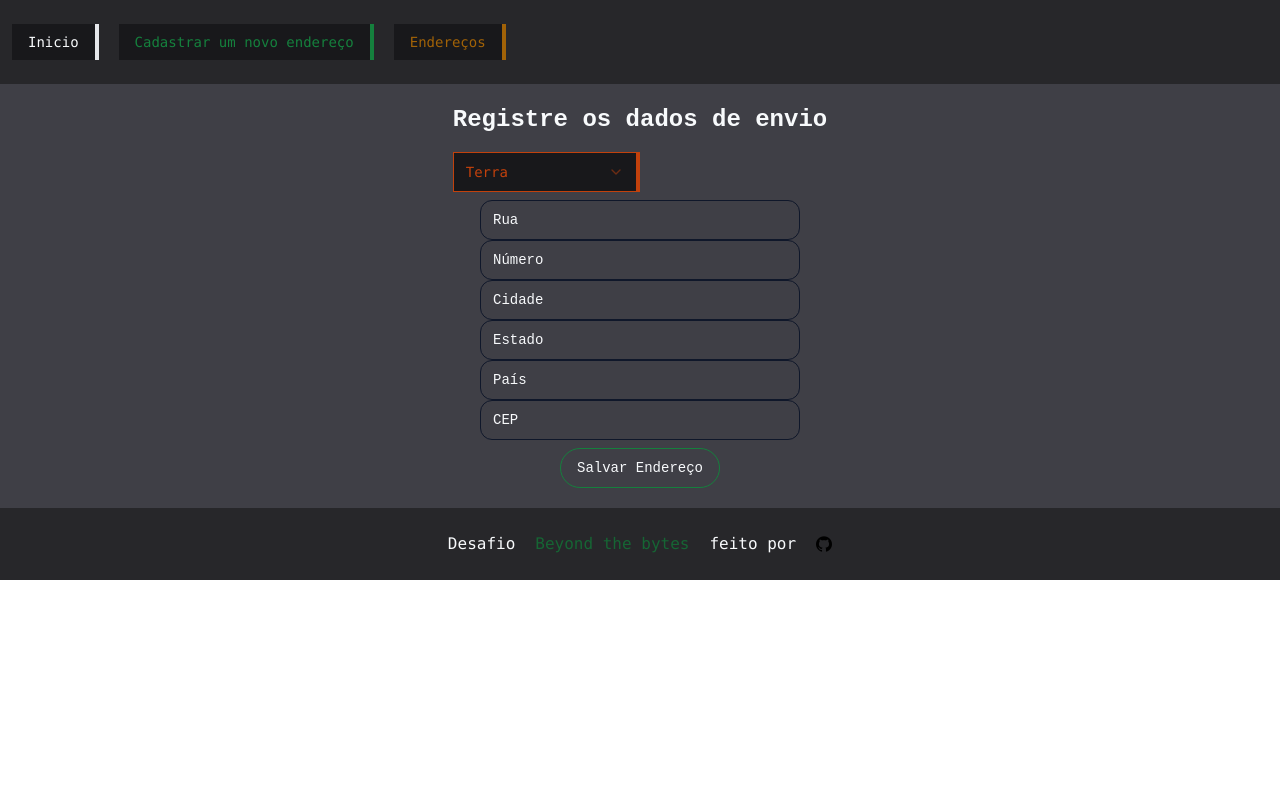
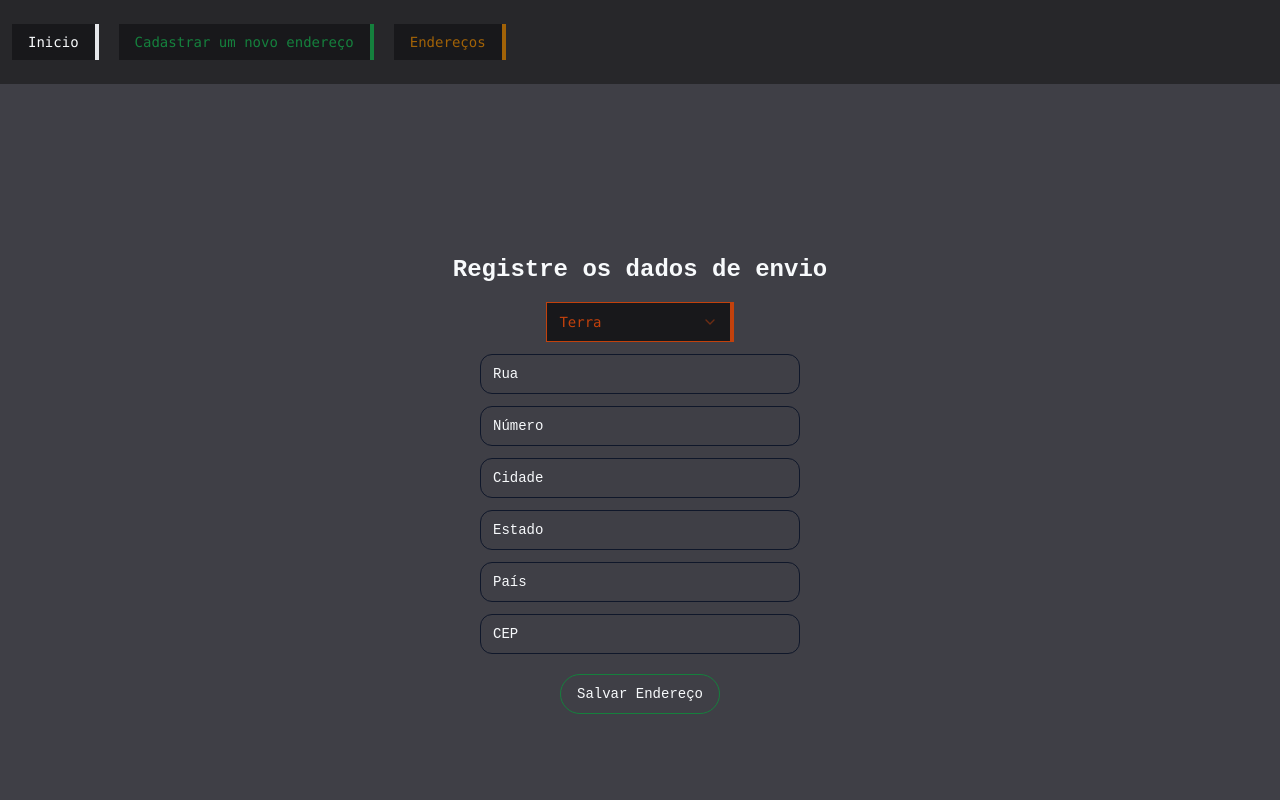
Before and after one commit to kevinDsousa/MarsEarthDeliveries, a React (Vite) app: page /new-address in a window 1280 px wide. Shown: the top 800 px of the page. Built offline with nearby package versions, Linux system fonts and the light colour scheme.

Commit message:
style: :lipstick: Ajuste no estilo do formulario

```diff
--- a/src/components/AddressForm.tsx
+++ b/src/components/AddressForm.tsx
@@ -50,9 +50,8 @@ export const AddressForm = () => {
     <FormProvider {...methods}>
       <form
         onSubmit={methods.handleSubmit(onSubmit)}
-        className="text-slate-50 flex flex-col items-center justify-end py-5"
+        className="flex flex-col items-center justify-center text-slade-50"
       >
-        <div>
         <h1 className="text-2xl text-slate-50 font-bold">
           Registre os dados de envio
         </h1>
@@ -89,13 +88,12 @@ export const AddressForm = () => {
             <SelectItem value="marte">Marte</SelectItem>
           </SelectContent>
         </Select>
-        </div>
 
         {planet === "terra" ? <EarthForm /> : <MarsForm />}
 
         <Button
           variant={"outline"}
-          className="border-green-700 rounded-full hover:bg-green-700"
+          className="text-slate-50 border-green-700 rounded-full hover:bg-green-700 mt-5"
           type="submit"
         >
           Salvar Endereço
--- a/src/components/EarthForm.tsx
+++ b/src/components/EarthForm.tsx
@@ -7,7 +7,7 @@ export const EarthForm = () => {
 
   return (
     <>
-      <div className="py-2">
+      <div className="flex flex-col gap-3 mt-3">
         <FormField
           control={control}
           name="rua"
--- a/src/components/MarsForm.tsx
+++ b/src/components/MarsForm.tsx
@@ -6,7 +6,7 @@ export const MarsForm = () => {
   const { control } = useFormContext();
 
   return (
-    <div className="py-2">
+    <div className="flex flex-col gap-3 mt-3">
       <FormField
         control={control}
         name="lote"
--- a/src/pages/AddressCreate.tsx
+++ b/src/pages/AddressCreate.tsx
@@ -2,7 +2,7 @@ import { AddressForm } from "../components/AddressForm";
 
 export const AddressCreate = () => {
   return (
-    <section className="bg-zinc-700">
+    <section className="bg-zinc-700 h-screen flex items-center justify-center">
       <AddressForm />
     </section>
   );
--- a/src/pages/AddressTable.tsx
+++ b/src/pages/AddressTable.tsx
@@ -8,6 +8,7 @@ import {
   TableCell,
 } from "../components/ui/table";
 import { removeAddressFromLocalStorage } from "../utils/localStorageUtils";
+import { Link } from "react-router-dom";
 
 interface Address {
   id: string;
@@ -38,6 +39,7 @@ export const AddressTable = () => {
 
   return (
     <div className="p-4">
+      <h1 className="">Seus Endereços</h1>
       {addresses.length > 0 ? (
         <Table className="bg-zinc-600 text-slate-50">
           <TableHeader>
@@ -65,12 +67,12 @@ export const AddressTable = () => {
                 <TableCell>{address.cep || "-"}</TableCell>
                 <TableCell>{address.lote || "-"}</TableCell>
                 <TableCell className="flex gap-1">
-                  <button
+                  <Link
                     className="btn-custom btn-outline-yellow"
-                    onClick={() => console.log("Editar")}
+                    to={`/edit-address/${address.id}`}
                   >
                     Editar
-                  </button>
+                  </Link>
                   <button
                     className="btn-custom btn-outline-red"
                     onClick={() => handleRemoveAddress(address.id)}
```
Lines whose indentation alone changed are shown as unchanged.
